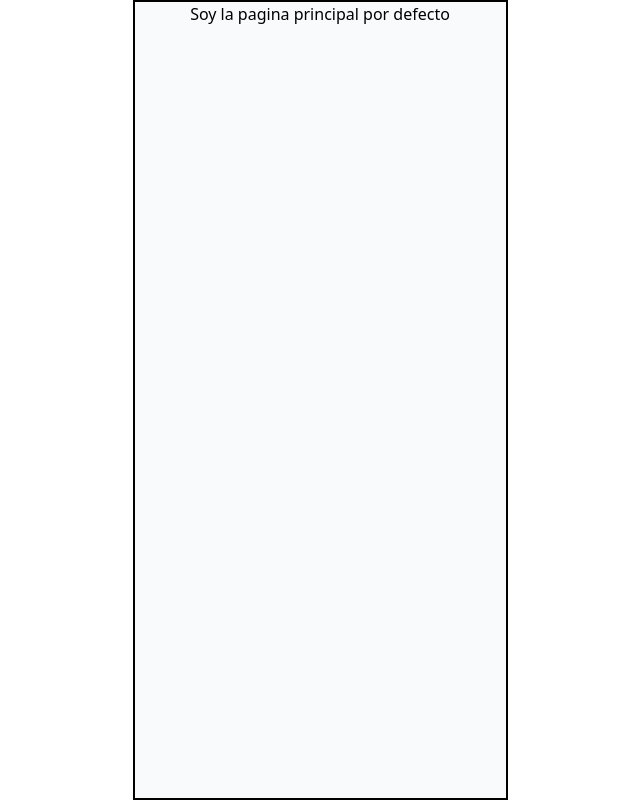
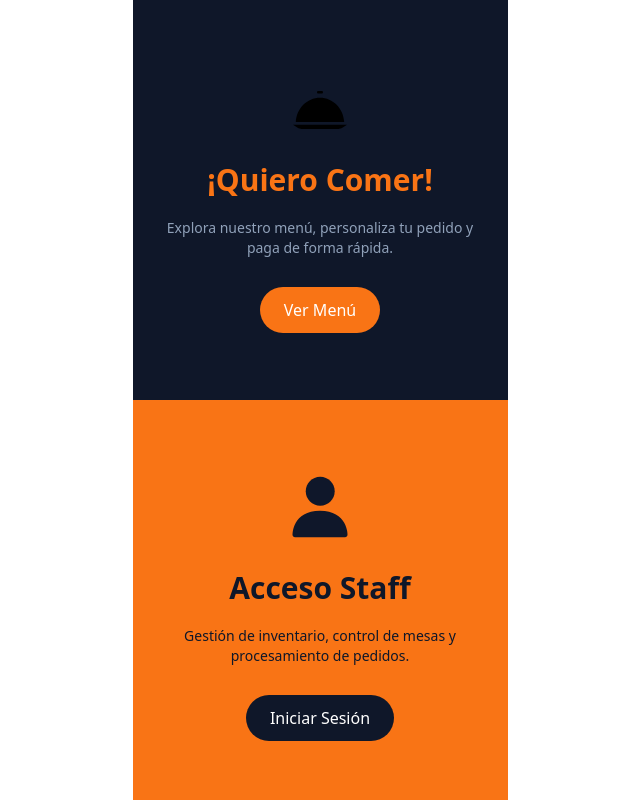
Before and after one commit to Leumas24K/Fast-Food-Control-ERP, a React (Vite) app: page /home in a window 1280 px wide. Shown: the whole page, without its empty margins (320-960 px from the left). Built offline with nearby package versions, Linux system fonts and the light colour scheme.

Commit message:
vista nuevas

```diff
--- a/index.html
+++ b/index.html
@@ -4,7 +4,7 @@
     <meta charset="UTF-8" />
     <link rel="icon" type="image/svg+xml" href="/vite.svg" />
     <meta name="viewport" content="width=device-width, initial-scale=1.0" />
-    <title>fastfoodcontrol</title>
+    <title>Fast Food Control | ERP</title>
   </head>
   <body>
     <div id="root"></div>
--- a/package.json
+++ b/package.json
@@ -7,7 +7,7 @@
     "start": "react-scripts start",
     "server": "json-server --watch db.json --port 8000",
     "all":"concurrently \"npm run server\" \"npm start\"",
-    "dev": "vite",
+    "dev": "vite --host",
     "build": "vite build",
     "lint": "eslint .",
     "preview": "vite preview"
--- a/src/App.jsx
+++ b/src/App.jsx
@@ -1,57 +1,34 @@
 import { Link } from "react-router"
-import iconUser from "./assets/icons/user-light.svg"
-import IconStaff from "./assets/icons/dashboard-square-1.svg"
 
 function App() {
 
   return (
 
-    <main className="bg-fondo-light min-h-screen w-[375px] m-auto  ">
+    <main className=" w-[375px] flex flex-col justify-center items-center m-auto bg-fondo-dark min-h-screen text-center py-10 px-6 text-white">
+
+      <h4 className="font-bold text-secondary">FastFood Pro Management v1.0</h4>
+
+      <h1 className="text-6xl text-primary font-extrabold mt-5">Sabor Real a la <span className="text-secondary">Velocidad Digital.</span></h1>
+
+      <p className="text-sm text-slate-400 mt-10 ">
+        "Bienvenido a la nueva era de <strong>FastFood Pro</strong>. Gestiona tu negocio
+        con precisión quirúrgica o disfruta de nuestro menú diseñado para
+        los amantes de la verdadera comida rápida. ¿Listo para empezar?"
+      </p>
 
 
-      <div>
+      <button className="mt-10">
 
-        <div className="bg-fondo-dark h-1/2 flex flex-col items-center gap-2 px-6 py-6 ">
+        <Link
+          to="/home"
+          className="bg-slate-400 px-6 py-3 rounded-3xl hover:bg-slate-500"
+        >
+          Comenzar Experiencia →
+        </Link>
 
-          <figure>
-            <img src={iconUser} alt="iconUser" />
-          </figure>
+      </button>
 
-          <h2 className="text-3xl font-extrabold text-primary">¡Quiero Comer!</h2>
-
-          <p className="text-white text-center text-sm" >Explora nuestro menú, personaliza tu pedido y paga de forma rápida.</p>
-
-          <Link
-            to="/client"
-            className="bg-primary text-white font-bold px-8 py-3 rounded-full">
-            Ver Menú
-          </Link>
-
-        </div>
-
-        <div className="bg-primary h-full flex flex-col items-center gap-2 px-6 py-6">
-
-          <figure>
-            <img src={IconStaff} alt="Icon Staff" />
-          </figure>
-
-          <h1 className="text-3xl font-extrabold text-fondo-dark">Acceso Staff</h1>
-
-          <p className="text-center text-sm text-white">Gestión de inventario, control de mesas y procesamiento de pedidos.</p>
-
-          <Link
-            className="bg-fondo-dark text-white font-bold px-8 py-3 rounded-full"
-            to="/signin">
-            Iniciar Sesion
-
-          </Link>
-
-        </div>
-
-
-      </div>
-
-    </main >
+    </main>
   )
 }
 
--- a/src/components/Cardhome.jsx
+++ /dev/null
@@ -1,14 +0,0 @@
-
-const Cardhome = () => {
-    return (
-
-        <div className='bg-slate-800 rounded-2xl'>
-
-
-
-
-        </div>
-    )
-}
-
-export default Cardhome
--- /dev/null
+++ b/src/components/Sectionhome.jsx
@@ -0,0 +1,56 @@
+
+import { Link } from 'react-router'
+import iconFood from '../assets/icons/food-dish.svg'
+import iconManage from '../assets/icons/user.svg'
+
+const Sectionhome = () => {
+
+    return (
+
+        <section className='h-screen'>
+
+            <div className='bg-fondo-dark h-1/2 flex flex-col items-center justify-center text-center gap-5 px-6 py-9'>
+
+                <figure>
+                    <img src={iconFood} alt="Icon client" />
+                </figure>
+
+                <h2 className="text-3xl font-bold text-primary">¡Quiero Comer!</h2>
+
+                <p className='text-sm text-slate-400'>Explora nuestro menú, personaliza tu pedido y paga de forma rápida.</p>
+
+                <button className='mt-5'>
+                    <Link
+                        to="/client"
+                        className='bg-primary text-white hover:bg-orange-300 px-6 py-3 rounded-full '
+                    >Ver Menú
+                    </Link>
+                </button>
+            </div>
+
+            <div className='bg-primary h-1/2 flex flex-col items-center justify-center text-center gap-5 px-6 py-9'>
+
+                <figure>
+                    <img src={iconManage} alt="icon administration" />
+                </figure>
+
+                <h2 className="text-3xl font-bold text-fondo-dark">Acceso Staff</h2>
+
+                <p className='text-sm text-fondo-dark'>Gestión de inventario, control de mesas y procesamiento de pedidos.</p>
+
+                <button className='mt-5'>
+                    <Link
+                        to="/signin"
+                        className='bg-fondo-dark text-white hover:bg-slate-400 px-6 py-3 rounded-full'
+                        >Iniciar Sesión
+
+                    </Link>
+                </button>
+            </div>
+
+
+        </section>
+    )
+}
+
+export default Sectionhome
--- a/src/routes/Home.jsx
+++ b/src/routes/Home.jsx
@@ -1,13 +1,12 @@
-import Cardhome from "../components/Cardhome"
+import Sectionhome from '../components/Sectionhome'
 
 const Home = () => {
   return (
 
-    <section className="bg-fondo-light m-auto min-h-screen w-[375px] border-2 border-black">
-
-      <h1 className='text-center'>Soy la pagina principal por defecto</h1>
+    <section className="w-[375px]  m-auto">
 
 
+      <Sectionhome/>
 
 
 
```
Also changed, not shown: src/assets/icons/food-dish.svg (added).
